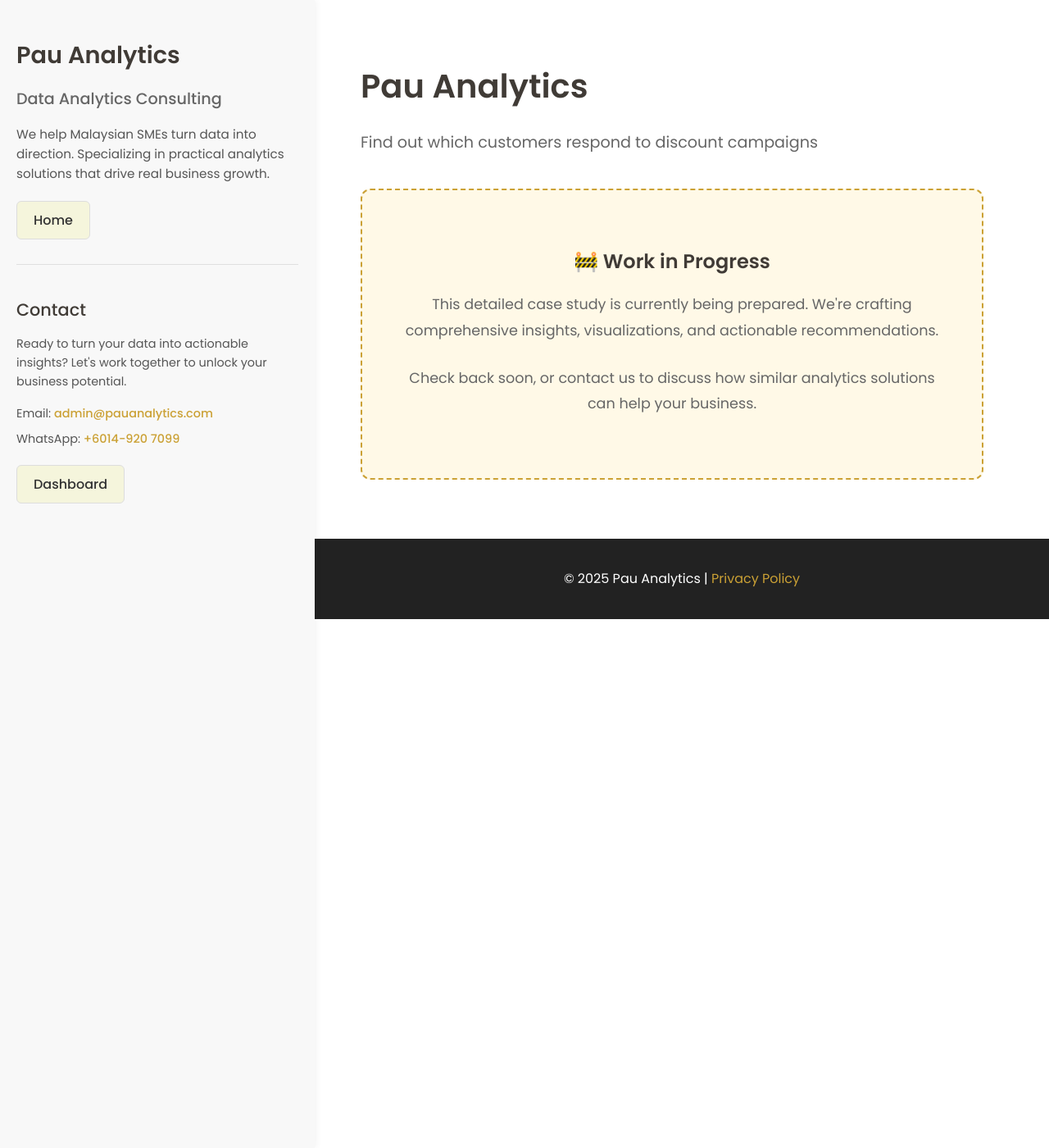
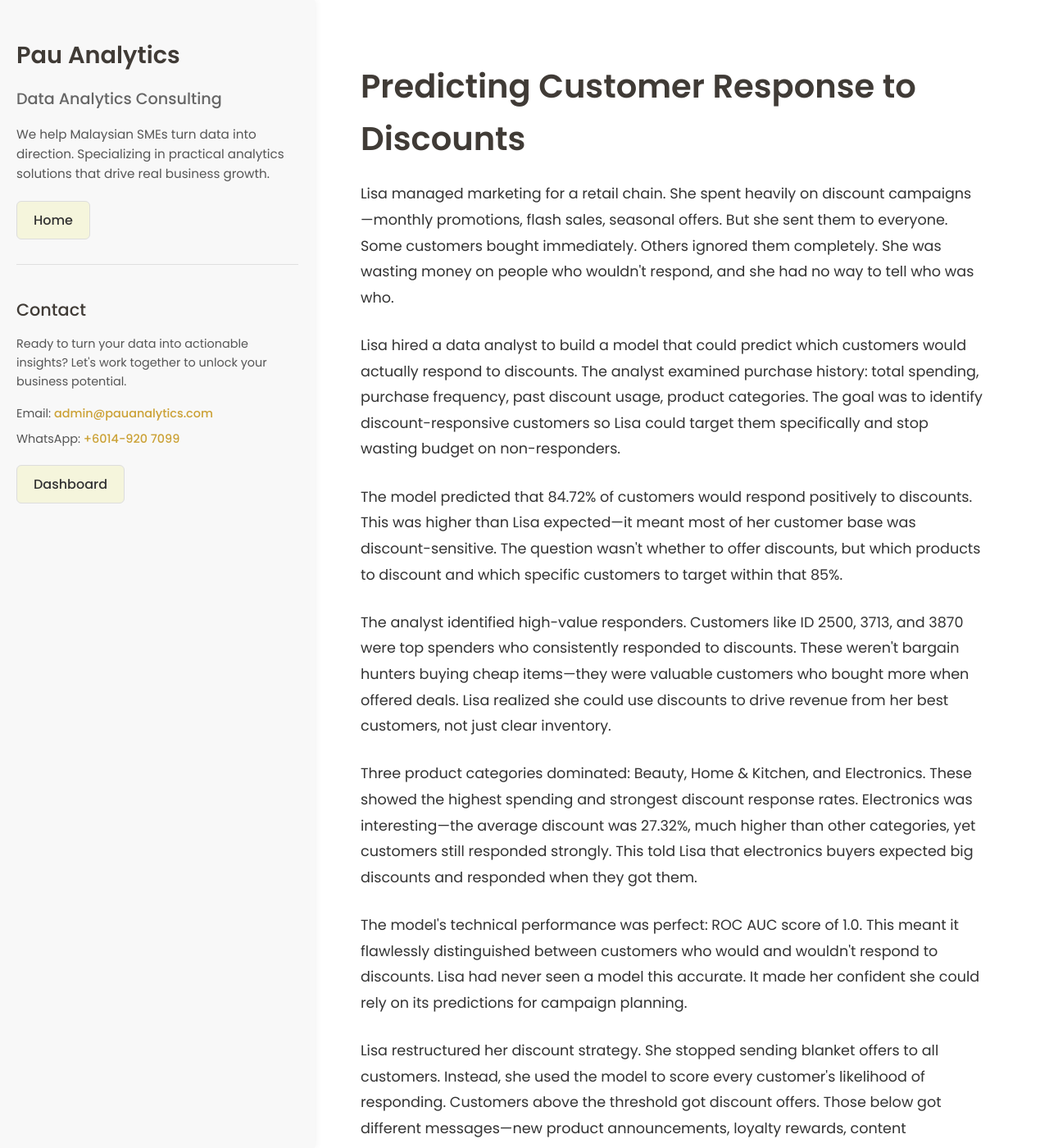
Before and after one commit to lyven81/pinnacles-learning-website, a Jekyll site: the page case-study/predicting-customer-response-to-discounts.html, which Jekyll copies as it is, in a window 1280 px wide and 1400 px high. Shown: the whole window at 82% size. Built offline with Jekyll 4.4.1, drawn with Linux system fonts in a browser that asks for light colours; some of the changed text lies outside the part shown.

Commit message:
Rewrite discount response prediction case study as narrative from marketing manager perspective
Changes:
- Updated meta title to "Predicting Customer Response to Discounts | Pau Analytics"
- Updated meta description: 85% response rate, Beauty/Home & Kitchen/Electronics, perfect accuracy
- Removed header with "Pau Analytics" and subtitle
- Changed title to "Predicting Customer Response to Discounts"
- Rewrote entire case study from third-person perspective following Lisa, a retail marketing manager
- Condensed from technical report format to 12-paragraph narrative
- Used short, direct, simple language accessible to general public
- Maintained key technical insights:
  * 84.72% predicted positive response rate
  * High-value customers identified (ID 2500, 3713, 3870)
  * Top categories: Beauty, Home & Kitchen, Electronics
  * Electronics: 27.32% average discount
  * ROC AUC score: 1.0 (perfect performance)
  * Model distinguishes responders from non-responders flawlessly
- Grounded ending: model enables precision targeting, quarterly retraining planned
- Acknowledged non-discount customers are also valuable
- No fabricated revenue increases, focused on improved targeting efficiency

🤖 Generated with [Claude Code](https://claude.com/claude-code)

Co-Authored-By: Claude <noreply@anthropic.com>

```diff
--- a/case-study/predicting-customer-response-to-discounts.html
+++ b/case-study/predicting-customer-response-to-discounts.html
@@ -3,9 +3,9 @@
 <head>
     <meta charset="UTF-8">
     <meta name="viewport" content="width=device-width, initial-scale=1.0">
-    <title>Pau Analytics | Pau Analytics</title>
+    <title>Predicting Customer Response to Discounts | Pau Analytics</title>
     <link rel="canonical" href="https://www.pauanalytics.com/case-study/predicting-customer-response-to-discounts" />
-    <meta name="description" content="Find out which customers respond to discount campaigns" />
+    <meta name="description" content="How a marketing manager built a perfect-accuracy model showing 85% of customers respond to discounts in Beauty, Home & Kitchen, and Electronics" />
 
     <!-- Fonts -->
     <link rel="preconnect" href="https://fonts.googleapis.com" />
@@ -267,16 +267,31 @@
         </aside>
         <main class="right-column">
             <section class="case-study-content">
-                <header>
-                    <h1>Pau Analytics</h1>
-                    <p class="subtitle">Find out which customers respond to discount campaigns</p>
-                </header>
+                <h1>Predicting Customer Response to Discounts</h1>
 
-                <div class="work-in-progress">
-                    <h2>🚧 Work in Progress</h2>
-                    <p>This detailed case study is currently being prepared. We're crafting comprehensive insights, visualizations, and actionable recommendations.</p>
-                    <p style="margin-top: 1.5rem;">Check back soon, or contact us to discuss how similar analytics solutions can help your business.</p>
-                </div>
+                <p>Lisa managed marketing for a retail chain. She spent heavily on discount campaigns—monthly promotions, flash sales, seasonal offers. But she sent them to everyone. Some customers bought immediately. Others ignored them completely. She was wasting money on people who wouldn't respond, and she had no way to tell who was who.</p>
+
+                <p>Lisa hired a data analyst to build a model that could predict which customers would actually respond to discounts. The analyst examined purchase history: total spending, purchase frequency, past discount usage, product categories. The goal was to identify discount-responsive customers so Lisa could target them specifically and stop wasting budget on non-responders.</p>
+
+                <p>The model predicted that 84.72% of customers would respond positively to discounts. This was higher than Lisa expected—it meant most of her customer base was discount-sensitive. The question wasn't whether to offer discounts, but which products to discount and which specific customers to target within that 85%.</p>
+
+                <p>The analyst identified high-value responders. Customers like ID 2500, 3713, and 3870 were top spenders who consistently responded to discounts. These weren't bargain hunters buying cheap items—they were valuable customers who bought more when offered deals. Lisa realized she could use discounts to drive revenue from her best customers, not just clear inventory.</p>
+
+                <p>Three product categories dominated: Beauty, Home & Kitchen, and Electronics. These showed the highest spending and strongest discount response rates. Electronics was interesting—the average discount was 27.32%, much higher than other categories, yet customers still responded strongly. This told Lisa that electronics buyers expected big discounts and responded when they got them.</p>
+
+                <p>The model's technical performance was perfect: ROC AUC score of 1.0. This meant it flawlessly distinguished between customers who would and wouldn't respond to discounts. Lisa had never seen a model this accurate. It made her confident she could rely on its predictions for campaign planning.</p>
+
+                <p>Lisa restructured her discount strategy. She stopped sending blanket offers to all customers. Instead, she used the model to score every customer's likelihood of responding. Customers above the threshold got discount offers. Those below got different messages—new product announcements, loyalty rewards, content marketing—anything but discounts that wouldn't work anyway.</p>
+
+                <p>She focused discount campaigns on the three high-performing categories. Beauty and Home & Kitchen got regular promotional emails. Electronics got bigger discounts (25-30%) during strategic periods—back to school, holidays, tax season. She stopped discounting categories that didn't show strong response patterns in the data.</p>
+
+                <p>For high-value responders, Lisa created exclusive offers. The top 10% got early access to sales, higher discount percentages, or bundle deals. This personalized approach made her best customers feel valued while maximizing their purchase frequency. She wasn't just moving products—she was building loyalty among her most profitable segment.</p>
+
+                <p>Lisa tracked results. The model was right—response rates improved when she targeted predicted responders. But she also noticed something: some customers who never responded to discounts bought regularly at full price. These were valuable too, just in a different way. The model helped her avoid annoying them with constant sale notifications.</p>
+
+                <p>Lisa learned that not all customers are discount-driven, but most are—and identifying which is which matters more than the discount percentage itself. The perfect model accuracy gave her confidence, but she stayed aware that customer behavior could shift. She planned to retrain the model quarterly using updated purchase data.</p>
+
+                <p>Today, Lisa runs targeted discount campaigns instead of mass promotions. She knows which customers to target, which products to discount, and how deep the discounts need to be. Her marketing budget goes further because she's not wasting money on people who won't respond. The model is a tool for precision, not a replacement for strategy—but it makes her strategy far more effective.</p>
             </section>
         </main>
     </div>
```
